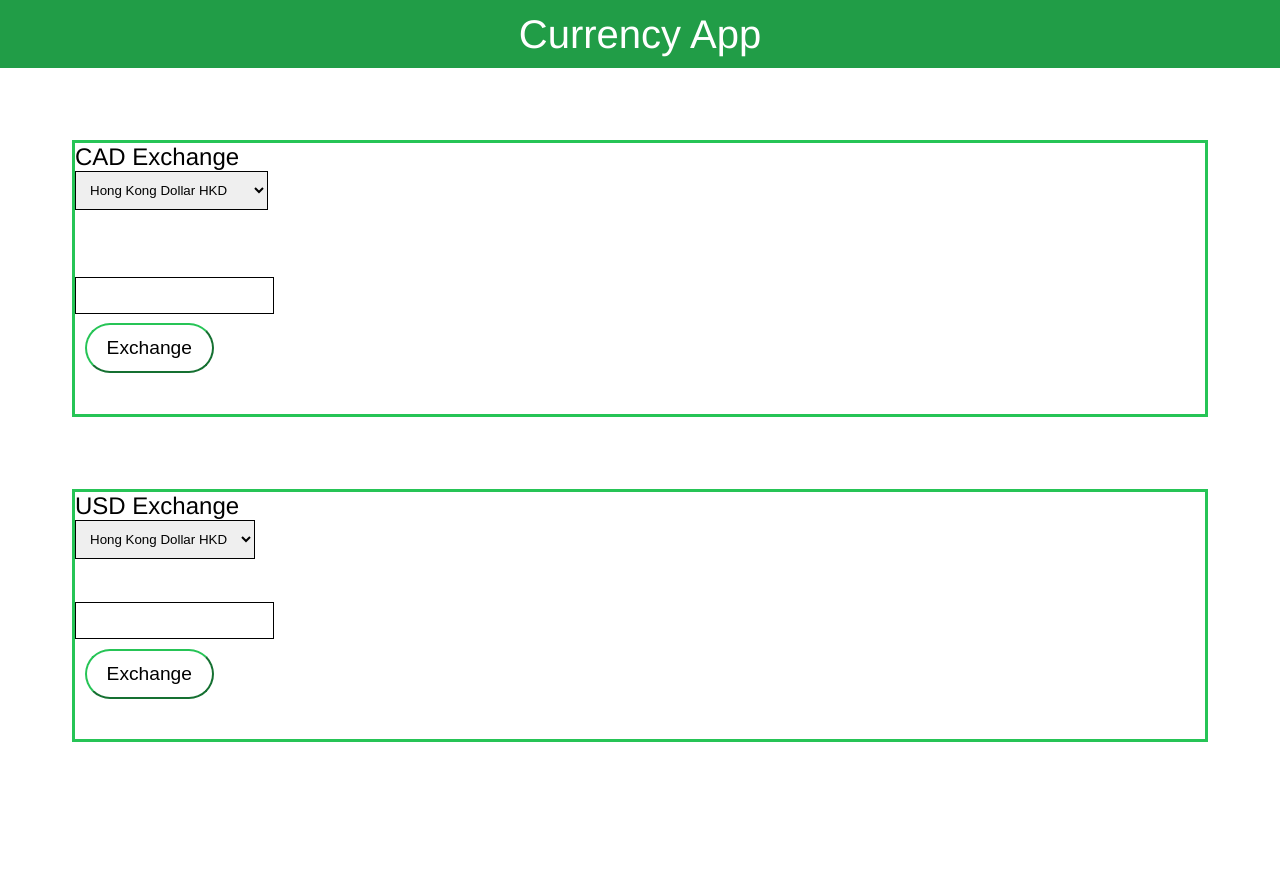
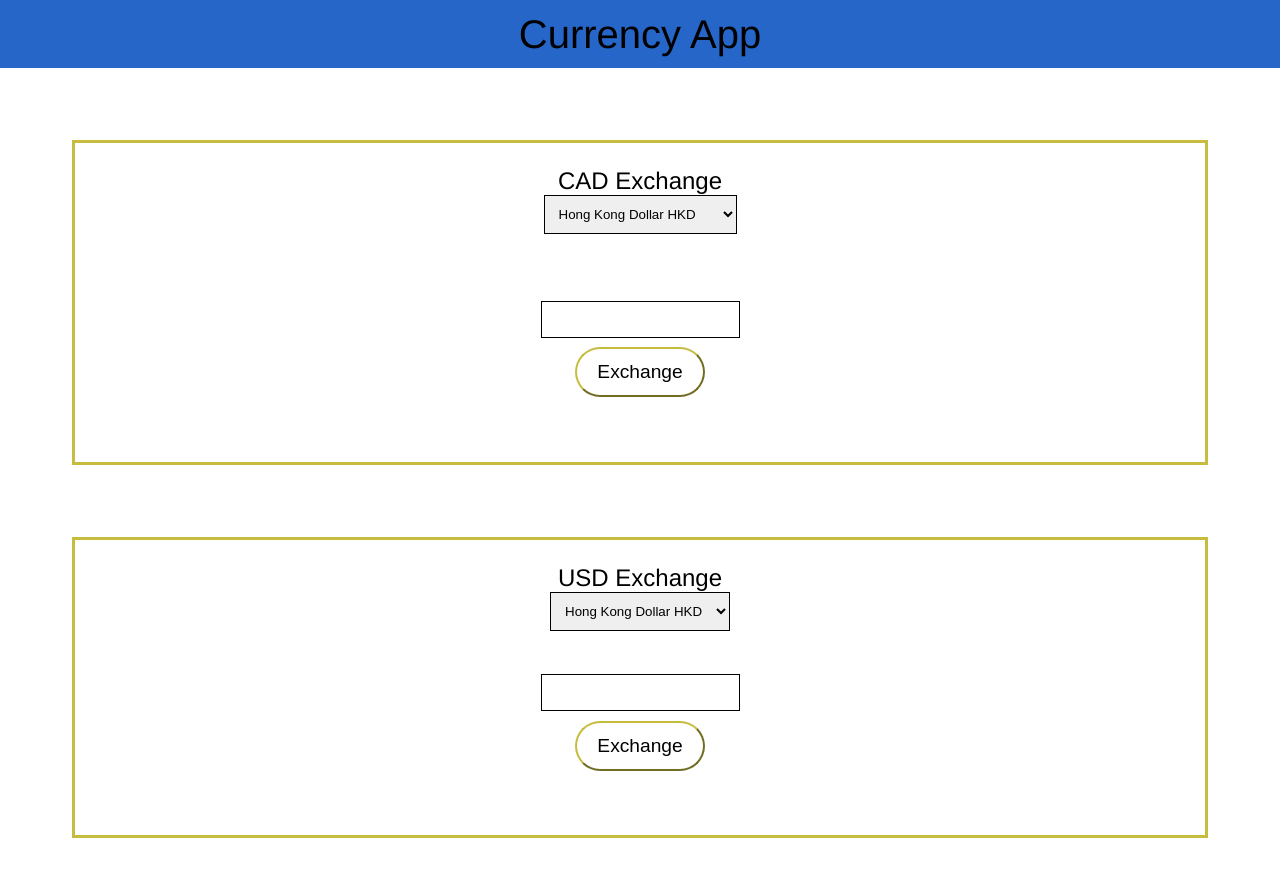
Before and after one commit to ChenJianong/currency0-1-0, a website: page public/index.html in a window 1280 px wide. Before the commit the page ends 814 px from the top, so only its background shows below. Drawn offline with Linux system fonts and the light colour scheme; no server answers.

Commit message:
Rewound to commit c5712d3651a99ba8ee037d5451aaa34384e2f275 + 0 edits

```diff
--- a/public/style.css
+++ b/public/style.css
@@ -7,21 +7,21 @@ body {
 }
 
 .header{
-    background-color:#219D47;
+    background-color:#2666C9;
    font-size: 2.5em;
   height: 1.5em;
   padding: 0.1em;
   display:grid;
   justify-items:center;
   align-items:center;
-  color:white;
 }
 
 
 #addDialogContainer, #addDialogContainer2 > *{
-
+    text-align:center;
+  padding: 1em;
   border-style:solid;
-  border-color:#26C456;
+  border-color:#C6BD3E;
   margin: 3em;
   font-size:1.5em;
   }
@@ -71,7 +71,7 @@ body {
     display: inline-block;
     padding: .75rem 1.25rem;
     border-radius: 10rem;
-  border-color: #26C456;
+  border-color: #C6BD3E;
   margin: 0.5em;
   font-size: 0.8em;
   cursor: pointer;
```
